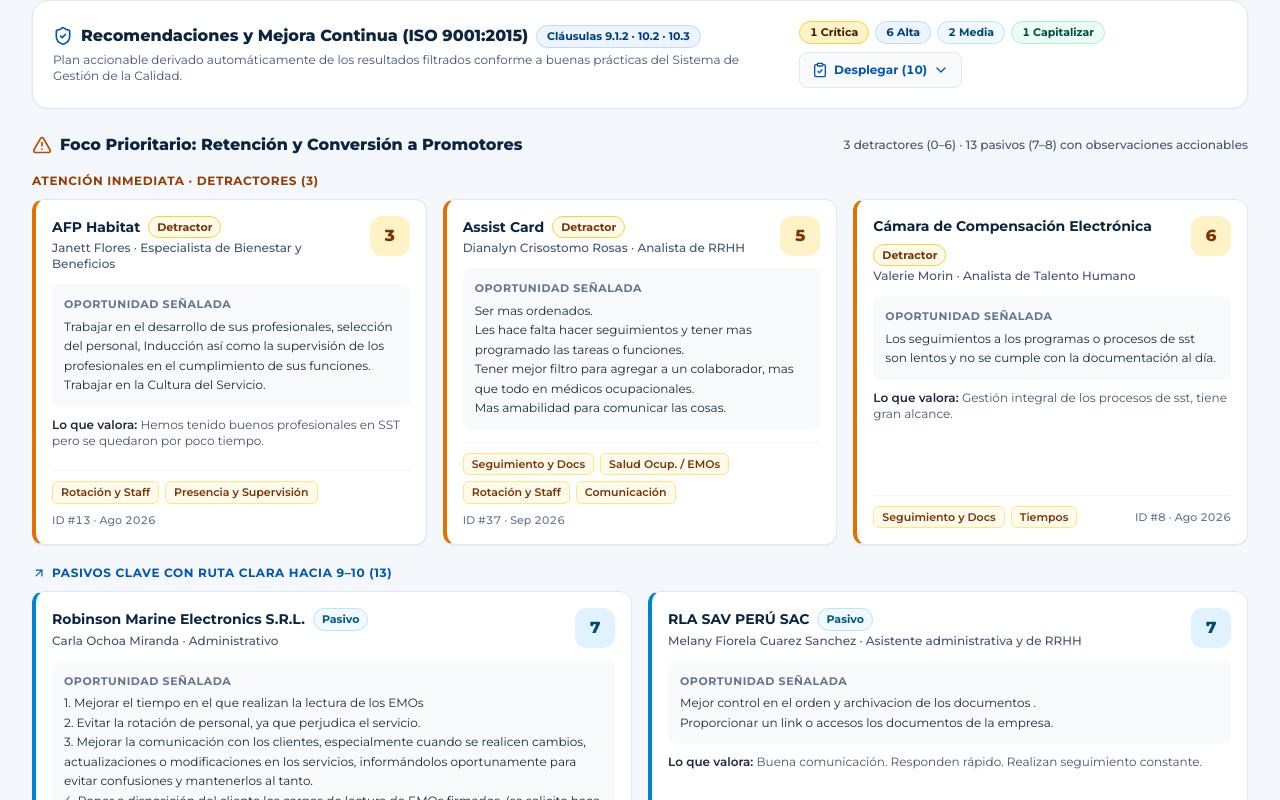
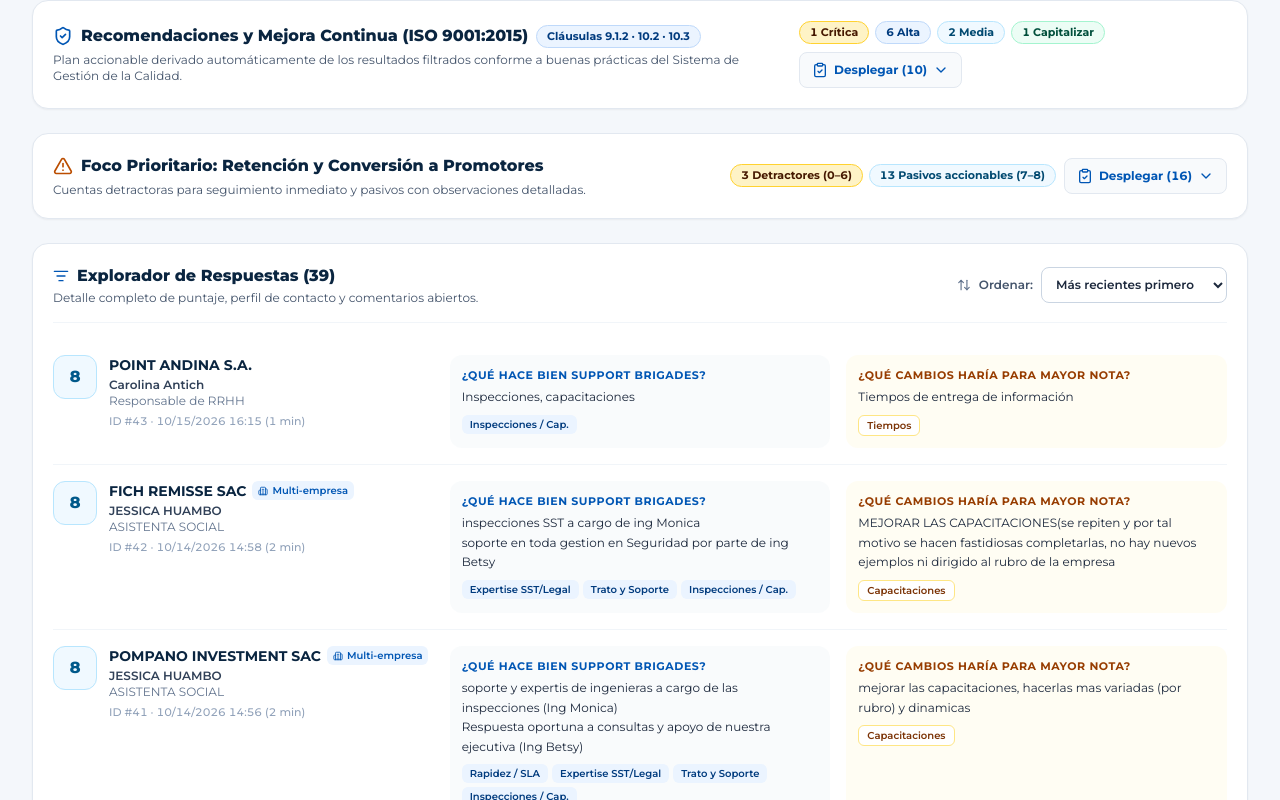
Before and after one commit to paulchuyesch/encuesta-2026-support-brigades, a Next.js app: page / in a window 1280 px wide. Shown: the part 1790-2590 px from the top of the page. Built offline with nearby package versions, Linux system fonts and the light colour scheme.

Commit message:
feat: extract CollapsibleSection and collapse priority attention by default

```diff
--- /dev/null
+++ b/src/components/CollapsibleSection.tsx
@@ -0,0 +1,84 @@
+'use client';
+
+import { useState, type ReactNode } from 'react';
+import { ChevronDown, ClipboardCheck } from 'lucide-react';
+
+interface CollapsibleSectionProps {
+  id: string;
+  ariaLabel: string;
+  icon: ReactNode;
+  title: string;
+  subtitle: string;
+  badge?: string;
+  summaryPills?: ReactNode;
+  itemCount: number;
+  defaultExpanded?: boolean;
+  children: ReactNode;
+}
+
+export function CollapsibleSection({
+  id,
+  ariaLabel,
+  icon,
+  title,
+  subtitle,
+  badge,
+  summaryPills,
+  itemCount,
+  defaultExpanded = false,
+  children,
+}: CollapsibleSectionProps) {
+  const [isExpanded, setIsExpanded] = useState(defaultExpanded);
+
+  return (
+    <section
+      aria-label={ariaLabel}
+      className="rounded-2xl border border-slate-200 bg-white shadow-xs"
+    >
+      <button
+        type="button"
+        onClick={() => setIsExpanded((prev) => !prev)}
+        aria-expanded={isExpanded}
+        aria-controls={id}
+        className="flex w-full cursor-pointer flex-col gap-3 rounded-2xl p-5 text-left transition-colors hover:bg-slate-50/70 focus-visible:outline-2 focus-visible:outline-offset-2 focus-visible:outline-[#0056B4] lg:flex-row lg:items-center lg:justify-between"
+      >
+        <div>
+          <div className="flex flex-wrap items-center gap-2">
+            {icon}
+            <h2 className="text-base font-extrabold text-[#0A2540]">{title}</h2>
+            {badge && (
+              <span className="rounded-full border border-[#BFD9FA] bg-[#EBF4FF] px-2.5 py-0.5 text-[11px] font-bold text-[#003B7E]">
+                {badge}
+              </span>
+            )}
+          </div>
+          <p className="mt-1 text-xs text-slate-600">{subtitle}</p>
+        </div>
+
+        <div className="flex flex-wrap items-center gap-2">
+          {summaryPills && (
+            <div className="flex flex-wrap items-center gap-1.5">{summaryPills}</div>
+          )}
+
+          <span className="no-print inline-flex min-h-9 items-center gap-1.5 rounded-lg border border-slate-200 bg-slate-50 px-3 py-1.5 text-xs font-bold text-[#0056B4] tabular-nums">
+            <ClipboardCheck className="h-4 w-4 shrink-0" aria-hidden="true" />
+            <span>{isExpanded ? 'Ocultar' : `Desplegar (${itemCount})`}</span>
+            <ChevronDown
+              className={`h-4 w-4 shrink-0 transition-transform duration-200 ${
+                isExpanded ? 'rotate-180' : ''
+              }`}
+              aria-hidden="true"
+            />
+          </span>
+        </div>
+      </button>
+
+      <div
+        id={id}
+        className={`${isExpanded ? 'block' : 'hidden print:block'} border-t border-slate-100 p-5`}
+      >
+        {children}
+      </div>
+    </section>
+  );
+}
--- a/src/components/PriorityAttentionSection.tsx
+++ b/src/components/PriorityAttentionSection.tsx
@@ -3,6 +3,7 @@
 import { AlertTriangle, ArrowUpRight, CheckCircle2 } from 'lucide-react';
 import { IMPROVEMENT_THEME_MAP, SEGMENT_CONFIG } from '@/lib/ui-helpers';
 import type { SurveyResponse } from '@/lib/types';
+import { CollapsibleSection } from './CollapsibleSection';
 
 interface PriorityAttentionSectionProps {
   responses: SurveyResponse[];
@@ -103,21 +104,32 @@ export function PriorityAttentionSection({
     );
   }
 
+  const summaryPills = (
+    <>
+      {detractors.length > 0 && (
+        <span className="rounded-full border border-amber-300 bg-amber-100 px-2.5 py-0.5 text-[11px] font-bold text-amber-950 tabular-nums">
+          {detractors.length} Detractores (0–6)
+        </span>
+      )}
+      {actionablePassives.length > 0 && (
+        <span className="rounded-full border border-sky-200 bg-sky-50 px-2.5 py-0.5 text-[11px] font-bold text-sky-900 tabular-nums">
+          {actionablePassives.length} Pasivos accionables (7–8)
+        </span>
+      )}
+    </>
+  );
+
   return (
-    <section aria-label="Foco prioritario y cuentas a convertir" className="space-y-4">
-      <div className="flex flex-wrap items-center justify-between gap-2">
-        <div className="flex items-center gap-2">
-          <AlertTriangle className="h-5 w-5 text-amber-700" aria-hidden="true" />
-          <h2 className="text-base font-extrabold text-[#0A2540]">
-            Foco Prioritario: Retención y Conversión a Promotores
-          </h2>
-        </div>
-        <span className="text-xs font-medium text-slate-600">
-          {detractors.length} detractores (0–6) · {actionablePassives.length} pasivos (7–8) con
-          observaciones accionables
-        </span>
-      </div>
-
+    <CollapsibleSection
+      id="priority-attention-panel"
+      ariaLabel="Foco prioritario y cuentas a convertir"
+      icon={<AlertTriangle className="h-5 w-5 shrink-0 text-amber-700" aria-hidden="true" />}
+      title="Foco Prioritario: Retención y Conversión a Promotores"
+      subtitle="Cuentas detractoras para seguimiento inmediato y pasivos con observaciones detalladas."
+      summaryPills={summaryPills}
+      itemCount={detractors.length + actionablePassives.length}
+    >
+      <div className="space-y-5">
         {detractors.length > 0 && (
           <div className="space-y-2.5">
             <h3 className="flex items-center gap-1.5 text-xs font-bold uppercase tracking-wider text-amber-800">
@@ -130,7 +142,7 @@ export function PriorityAttentionSection({
         )}
 
         {actionablePassives.length > 0 && (
-        <div className="space-y-2.5 pt-1">
+          <div className="space-y-2.5">
             <h3 className="flex items-center gap-1.5 text-xs font-bold uppercase tracking-wider text-[#0056B4]">
               <ArrowUpRight className="h-3.5 w-3.5" aria-hidden="true" />
               <span>Pasivos clave con ruta clara hacia 9–10 ({actionablePassives.length})</span>
@@ -149,6 +161,7 @@ export function PriorityAttentionSection({
             )}
           </div>
         )}
-    </section>
+      </div>
+    </CollapsibleSection>
   );
 }
--- a/src/components/RecommendationsSection.tsx
+++ b/src/components/RecommendationsSection.tsx
@@ -1,9 +1,10 @@
 'use client';
 
-import { useMemo, useState } from 'react';
-import { ChevronDown, ClipboardCheck, ShieldCheck } from 'lucide-react';
+import { useMemo } from 'react';
+import { ShieldCheck } from 'lucide-react';
 import { generateIsoRecommendations } from '@/lib/iso-recommendations';
 import type { DashboardMetrics, IsoPriority, SurveyResponse } from '@/lib/types';
+import { CollapsibleSection } from './CollapsibleSection';
 
 interface RecommendationsSectionProps {
   responses: SurveyResponse[];
@@ -50,8 +51,6 @@ export function RecommendationsSection({
   presentationMode,
   anonMap,
 }: RecommendationsSectionProps) {
-  const [isExpanded, setIsExpanded] = useState(false);
-
   const recommendations = useMemo(
     () =>
       generateIsoRecommendations(
@@ -76,37 +75,7 @@ export function RecommendationsSection({
     return counts;
   }, [recommendations]);
 
-  return (
-    <section
-      aria-label="Recomendaciones basadas en ISO 9001:2015"
-      className="rounded-2xl border border-slate-200 bg-white shadow-xs"
-    >
-      <button
-        type="button"
-        onClick={() => setIsExpanded((prev) => !prev)}
-        aria-expanded={isExpanded}
-        aria-controls="iso-recommendations-panel"
-        className="flex w-full cursor-pointer flex-col gap-3 rounded-2xl p-5 text-left transition-colors hover:bg-slate-50/70 focus-visible:outline-2 focus-visible:outline-offset-2 focus-visible:outline-[#0056B4] lg:flex-row lg:items-center lg:justify-between"
-      >
-        <div>
-          <div className="flex flex-wrap items-center gap-2">
-            <ShieldCheck className="h-5 w-5 shrink-0 text-[#0056B4]" aria-hidden="true" />
-            <h2 className="text-base font-extrabold text-[#0A2540]">
-              Recomendaciones y Mejora Continua (ISO 9001:2015)
-            </h2>
-            <span className="rounded-full border border-[#BFD9FA] bg-[#EBF4FF] px-2.5 py-0.5 text-[11px] font-bold text-[#003B7E]">
-              Cláusulas 9.1.2 · 10.2 · 10.3
-            </span>
-          </div>
-          <p className="mt-1 text-xs text-slate-600">
-            Plan accionable derivado automáticamente de los resultados filtrados conforme a buenas
-            prácticas del Sistema de Gestión de la Calidad.
-          </p>
-        </div>
-
-        <div className="flex flex-wrap items-center gap-2">
-          <div className="flex flex-wrap items-center gap-1.5">
-            {PRIORITY_ORDER.map((priority) => {
+  const summaryPills = PRIORITY_ORDER.map((priority) => {
     const count = priorityCounts[priority];
     if (count === 0) return null;
     const style = PRIORITY_STYLES[priority];
@@ -118,27 +87,18 @@ export function RecommendationsSection({
         {count} {style.shortPlural}
       </span>
     );
-            })}
-          </div>
+  });
 
-          <span className="no-print inline-flex min-h-9 items-center gap-1.5 rounded-lg border border-slate-200 bg-slate-50 px-3 py-1.5 text-xs font-bold text-[#0056B4] tabular-nums">
-            <ClipboardCheck className="h-4 w-4 shrink-0" aria-hidden="true" />
-            <span>
-              {isExpanded ? 'Ocultar' : `Desplegar (${recommendations.length})`}
-            </span>
-            <ChevronDown
-              className={`h-4 w-4 shrink-0 transition-transform duration-200 ${
-                isExpanded ? 'rotate-180' : ''
-              }`}
-              aria-hidden="true"
-            />
-          </span>
-        </div>
-      </button>
-
-      <div
+  return (
+    <CollapsibleSection
       id="iso-recommendations-panel"
-        className={`${isExpanded ? 'block' : 'hidden print:block'} border-t border-slate-100 p-5`}
+      ariaLabel="Recomendaciones basadas en ISO 9001:2015"
+      icon={<ShieldCheck className="h-5 w-5 shrink-0 text-[#0056B4]" aria-hidden="true" />}
+      title="Recomendaciones y Mejora Continua (ISO 9001:2015)"
+      subtitle="Plan accionable derivado automáticamente de los resultados filtrados conforme a buenas prácticas del Sistema de Gestión de la Calidad."
+      badge="Cláusulas 9.1.2 · 10.2 · 10.3"
+      summaryPills={summaryPills}
+      itemCount={recommendations.length}
     >
       {recommendations.length === 0 ? (
         <p className="rounded-xl bg-slate-50 p-4 text-xs font-medium text-slate-600">
@@ -191,7 +151,6 @@ export function RecommendationsSection({
           })}
         </div>
       )}
-      </div>
-    </section>
+    </CollapsibleSection>
   );
 }
```
Lines whose indentation alone changed are shown as unchanged.
